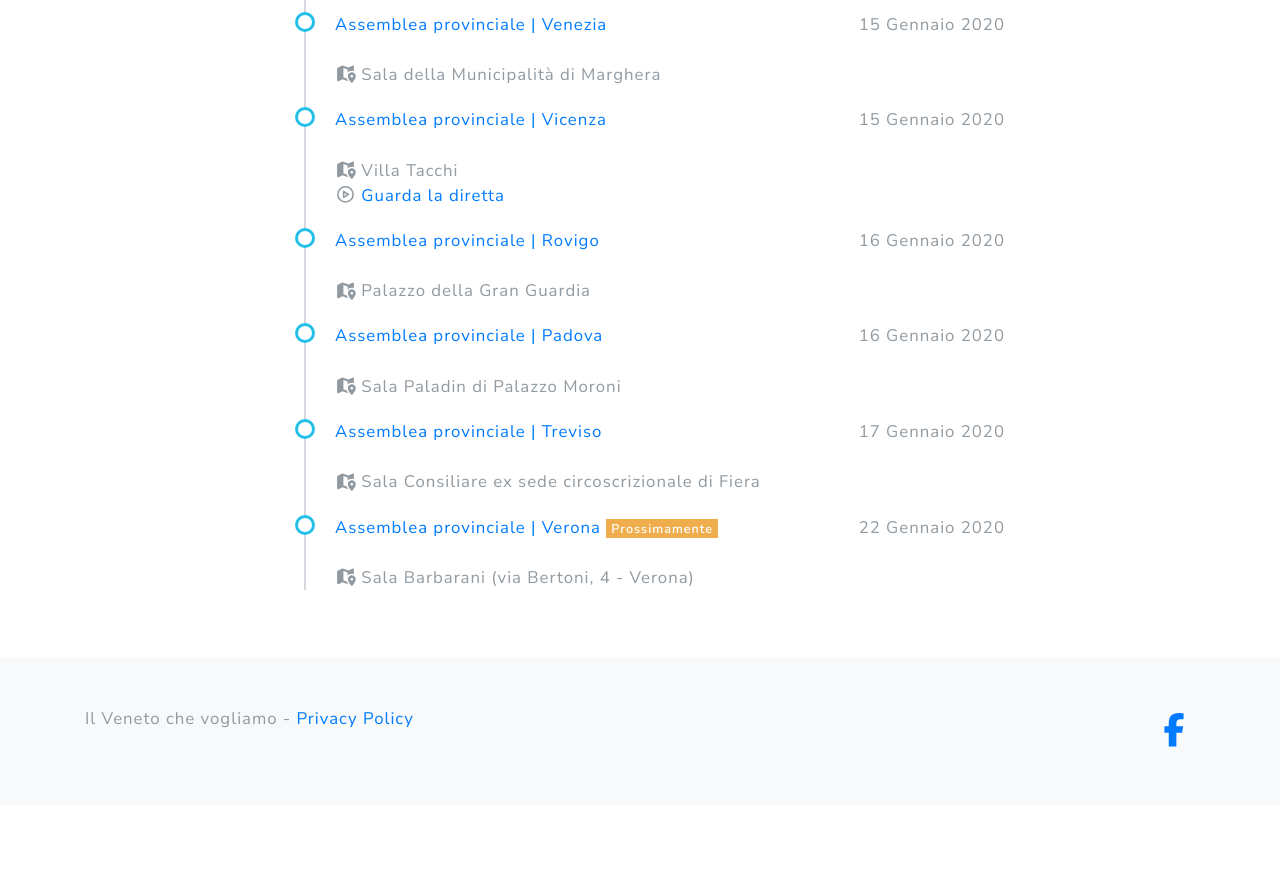
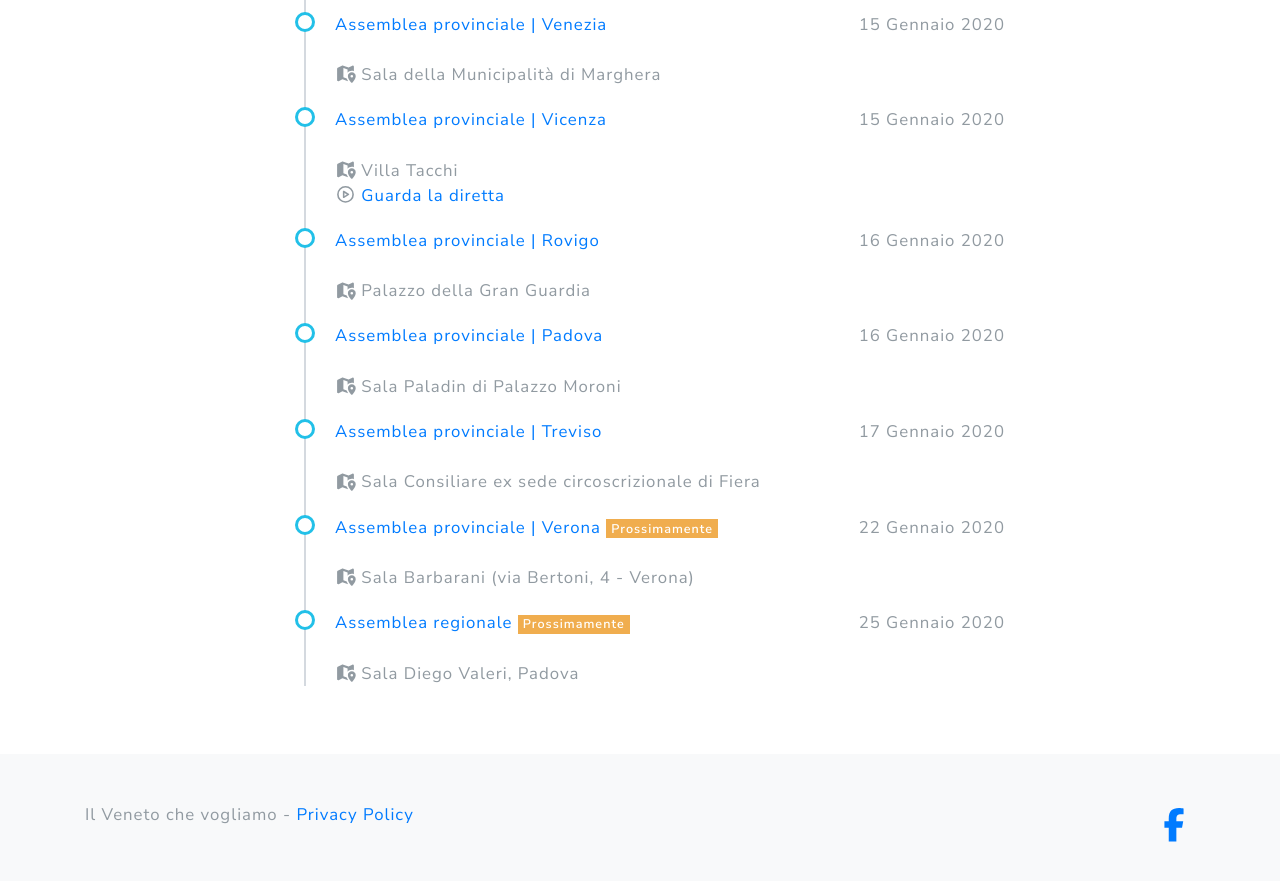
Before and after one commit to venetochevogliamo/venetochevogliamo.it, a Jekyll site: the page built from index.html, in a window 1280 px wide and 900 px high, scrolled down 3411 px. Shown: the top 881 px of the window. Built offline with Jekyll 4.4.1, drawn with Linux system fonts in a browser that asks for light colours; nearby versions of some CDN libraries; library files that are not in the unit come from our copies; comment, search, counter and statistics services are not loaded; before the commit the page ends 4216 px from its top, so only the background shows below that.

Commit message:
Assemblea regionale

```diff
--- a/_data/events.yml
+++ b/_data/events.yml
@@ -67,3 +67,8 @@
   fb: https://www.facebook.com/events/746370275771203/
   location: Sala Barbarani (via Bertoni, 4 - Verona)
   new: true
+- date: 25 Gennaio 2020
+  place: Assemblea regionale
+  fb: https://www.facebook.com/events/1552524494906878/
+  location: Sala Diego Valeri, Padova
+  new: true
```
